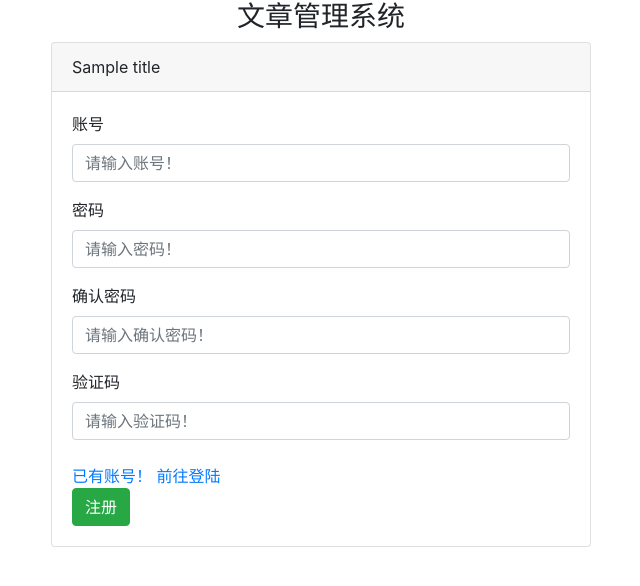
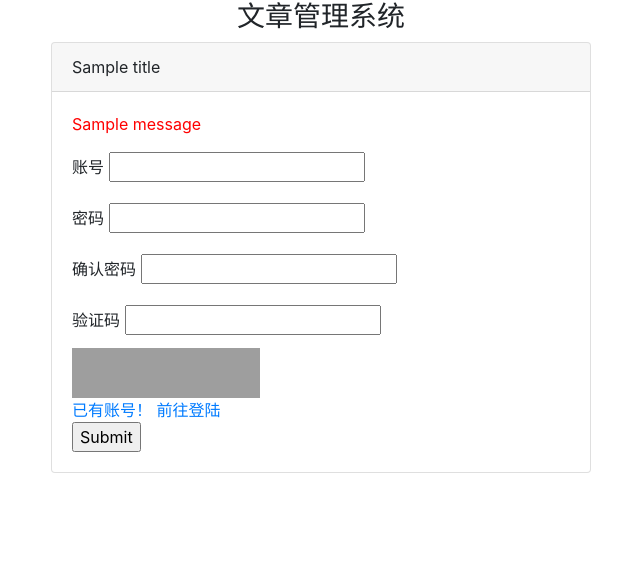
Before and after one commit to hengzZ/movie_web, a Flask app: template a_simple_flask_project/templates/register.html in a window 1280 px wide. Shown: the top 586 px of the page, without its empty margins (319-959 px from the left). Run offline with Flask 2, Linux system fonts and the light colour scheme; the template is opened without the code that fills it: most values are stand-ins (such as "Sample title", 1, 10 or a date in 2020); one stand-in notice (Sample message) is shown; form fields are guessed from the names that the template uses; some libraries are stand-ins or nearby versions; grey boxes are pictures that could not be loaded.

Commit message:
register template

```diff
--- a/a_simple_flask_project/templates/register.html
+++ b/a_simple_flask_project/templates/register.html
@@ -1,27 +1,69 @@
 {% extends "user.html" %}
 
+<!--#表单原型#-->
+<!--<form>-->
+<!--<div class="form-group">-->
+<!--<label>账号</label>-->
+<!--<input type="text" class="form-control" placeholder="请输入账号！">-->
+<!--</div>-->
+<!--<div class="form-group">-->
+<!--<label>密码</label>-->
+<!--<input type="password" class="form-control" placeholder="请输入密码！">-->
+<!--</div>-->
+<!--<div class="form-group">-->
+<!--<label>确认密码</label>-->
+<!--<input type="password" class="form-control" placeholder="请输入确认密码！">-->
+<!--</div>-->
+<!--<div class="from-group">-->
+<!--<label>验证码</label>-->
+<!--<input type="text" class="form-control" placeholder="请输入验证码！">-->
+<!--<img data-src="holder.js/188x50" style="margin-top: 0.5em;">-->
+<!--</div>-->
+<!--<a href="/login/">已有账号！ 前往登陆</a>-->
+<!--<br>-->
+<!--<a class="btn btn-success" href="/login/">注册</a>-->
+<!--</form>-->
+
 {% block content %}
-<form>
+<form method="post">
+    {% for msg in get_flashed_messages(category_filter=['err']) %}
+    <p style="color: red;">{{ msg }}</p>
+    {% endfor %}
     <div class="form-group">
         <label>账号</label>
-        <input type="text" class="form-control" placeholder="请输入账号！">
+        {{ form.name }}
+        {% for v in form.name.errors %}
+        <p style="color: red;">{{ v }}</p>
+        {% endfor %}
     </div>
     <div class="form-group">
         <label>密码</label>
-        <input type="password" class="form-control" placeholder="请输入密码！">
+        {{ form.pwd }}
+        {% for v in form.pwd.errors %}
+        <p style="color: red;">{{ v }}</p>
+        {% endfor %}
     </div>
     <div class="form-group">
         <label>确认密码</label>
-        <input type="password" class="form-control" placeholder="请输入确认密码！">
+        {{ form.repwd }}
+        {% for v in form.repwd.errors %}
+        <p style="color: red;">{{ v }}</p>
+        {% endfor %}
     </div>
     <div class="from-group">
         <label>验证码</label>
-        <input type="text" class="form-control" placeholder="请输入验证码！">
-        <img data-src="holder.js/188x50" style="margin-top: 0.5em;">
+        {{ form.code }}
+        {% for v in form.code.errors %}
+        <p style="color: red;">{{ v }}</p>
+        {% endfor %}
+        <!--<img data-src="holder.js/188x50" style="margin-top: 0.5em;">-->
+        <img alt="点击切换" title="点击切换" src="/code/" onclick="this.src='/code/?'+Math.random()"
+             style="width: 188px; height:50px; margin-top: 0.5em;">
     </div>
     <a href="/login/">已有账号！ 前往登陆</a>
     <br>
-    <a class="btn btn-success" href="/login/">注册</a>
+    {{ form.submit }}
+    {{ form.csrf_token }}
 </form>
 {% endblock %}
 
```
